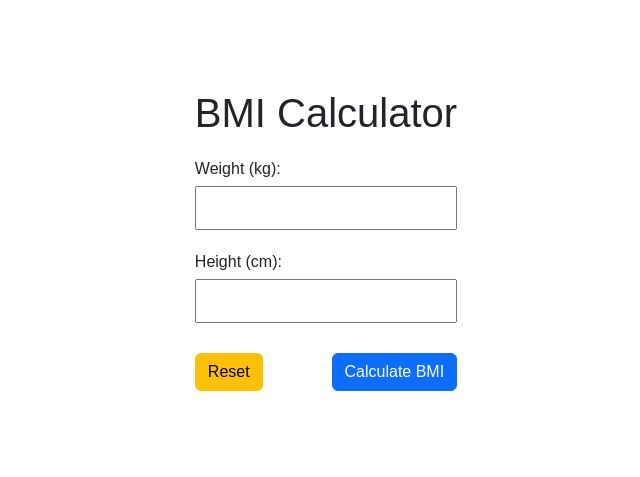
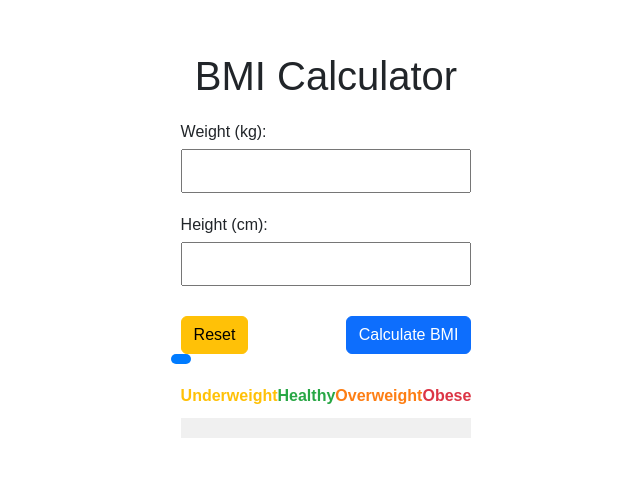
Before and after one commit to Ajith369369/bmi-app, a React (Vite) app: page / in a window 1280 px wide. Shown: the part 145-622 px from the top of the page, without its empty margins (314-954 px from the left). Built offline with nearby package versions, Linux system fonts and the light colour scheme; the HTML template or start-up script is replaced by a standard one.

Commit message:
Add BMIIndicator.

```diff
--- a/src/App.jsx
+++ b/src/App.jsx
@@ -3,6 +3,7 @@
 import { useState } from "react";
 import BMIForm from "./components/BMIForm";
 import BMIResult from "./components/BMIResult";
+import BMIIndicator from './components/BMIIndicator';
 import "./App.css";
 
 const App = () => {
@@ -35,6 +36,7 @@ const App = () => {
               {/* Props Sent to "BMIResult" */}
               {/* The calculated BMI value passed to `BMIResult` to display the result. */}
               {bmi && <BMIResult bmi={bmi} />}
+              <BMIIndicator bmi={bmi} />
             </div>
           </div>
           <div className="col-sm-0 col-md-1 col-lg-1 col-xl-1 col-xxl-1"></div>
--- /dev/null
+++ b/src/BMIIndicator.css
@@ -0,0 +1,52 @@
+.bmi-indicator-container {
+  position: relative;
+  width: 100%;
+  margin: 20px auto;
+  text-align: center;
+}
+
+.bmi-indicator {
+  position: absolute;
+  top: -30px;
+  transform: translateX(-50%);
+  background-color: #007bff;
+  color: #fff;
+  padding: 5px 10px;
+  border-radius: 5px;
+  font-weight: bold;
+}
+
+.bmi-categories {
+  display: flex;
+  justify-content: space-between;
+  margin-top: 10px;
+}
+
+.category {
+  flex: 1;
+  font-weight: bold;
+  text-align: center;
+}
+
+.underweight {
+  color: #ffc107;
+}
+
+.healthy {
+  color: #28a745;
+}
+
+.overweight {
+  color: #fd7e14;
+}
+
+.obese {
+  color: #dc3545;
+}
+
+.indicator-container {
+  position: relative;
+  height: 20px;
+  background: #f0f0f0;
+  margin-top: 10px;
+}
--- /dev/null
+++ b/src/components/BMIIndicator.jsx
@@ -0,0 +1,50 @@
+// This component visually represents the BMI (Body Mass Index) on a horizontal scale. It shows the BMI value as a small marker that moves along the scale according to the calculated BMI value. The scale is divided into categories: Underweight, Healthy, Overweight, and Obese.
+import { useEffect, useState } from 'react';
+import PropTypes from 'prop-types';
+import '../BMIIndicator.css';
+
+const BMIIndicator = ({ bmi }) => {
+  // Holds the width of the indicator container. It helps calculate the position of the BMI indicator.
+  const [width, setWidth] = useState(0);
+
+  useEffect(() => {
+    const updateWidth = () => {
+      const containerWidth = document.querySelector('.indicator-container').offsetWidth;
+      setWidth(containerWidth);
+    };
+    updateWidth();
+    window.addEventListener('resize', updateWidth);
+    return () => window.removeEventListener('resize', updateWidth);
+  }, []);
+
+  const calculateXPosition = () => {
+    if (bmi !== null) {
+      const clampedBMI = Math.min(40, Math.max(15, bmi));
+      const x = ((clampedBMI - 15) / (40 - 15)) * width || 0;
+      return `${x}px`;
+    }
+    return '0px';
+  };
+
+  return (
+    <div className="bmi-indicator-container">
+      <div className="bmi-indicator" style={{ left: calculateXPosition() }}>
+        {bmi && bmi.toFixed(1)}
+      </div>
+      <div className="bmi-categories">
+        <div className="category underweight">Underweight</div>
+        <div className="category healthy">Healthy</div>
+        <div className="category overweight">Overweight</div>
+        <div className="category obese">Obese</div>
+      </div>
+      <div className="indicator-container"></div>
+    </div>
+  );
+};
+
+// PropTypes validation
+BMIIndicator.propTypes = {
+  bmi: PropTypes.number,
+};
+
+export default BMIIndicator;
```
